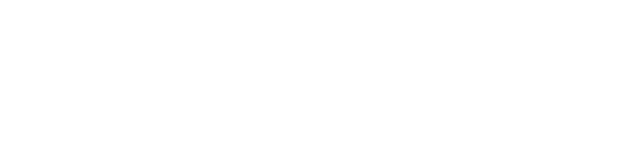
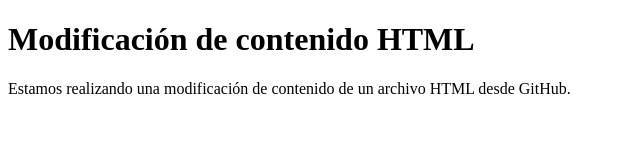
Before and after one commit to ProfesorGit/RepositorioWeb2025, a plain HTML site: page index.html in a window 1280 px wide. Shown: the whole page, without its empty margins (0-640 px from the left). Drawn offline with Linux system fonts and the light colour scheme.

Commit message:
Update index.html

```diff
--- a/index.html
+++ b/index.html
@@ -3,9 +3,10 @@
 <head>
     <meta charset="UTF-8">
     <meta name="viewport" content="width=device-width, initial-scale=1.0">
-    <title>Primer Archivo en Git</title>
+    <title>Primer Archivo en Git con HTML</title>
 </head>
 <body>
-
+    <h1>Modificación de contenido HTML</h1>
+    <p>Estamos realizando una modificación de contenido de un archivo HTML desde GitHub.</p>
 </body>
 </html>
```
